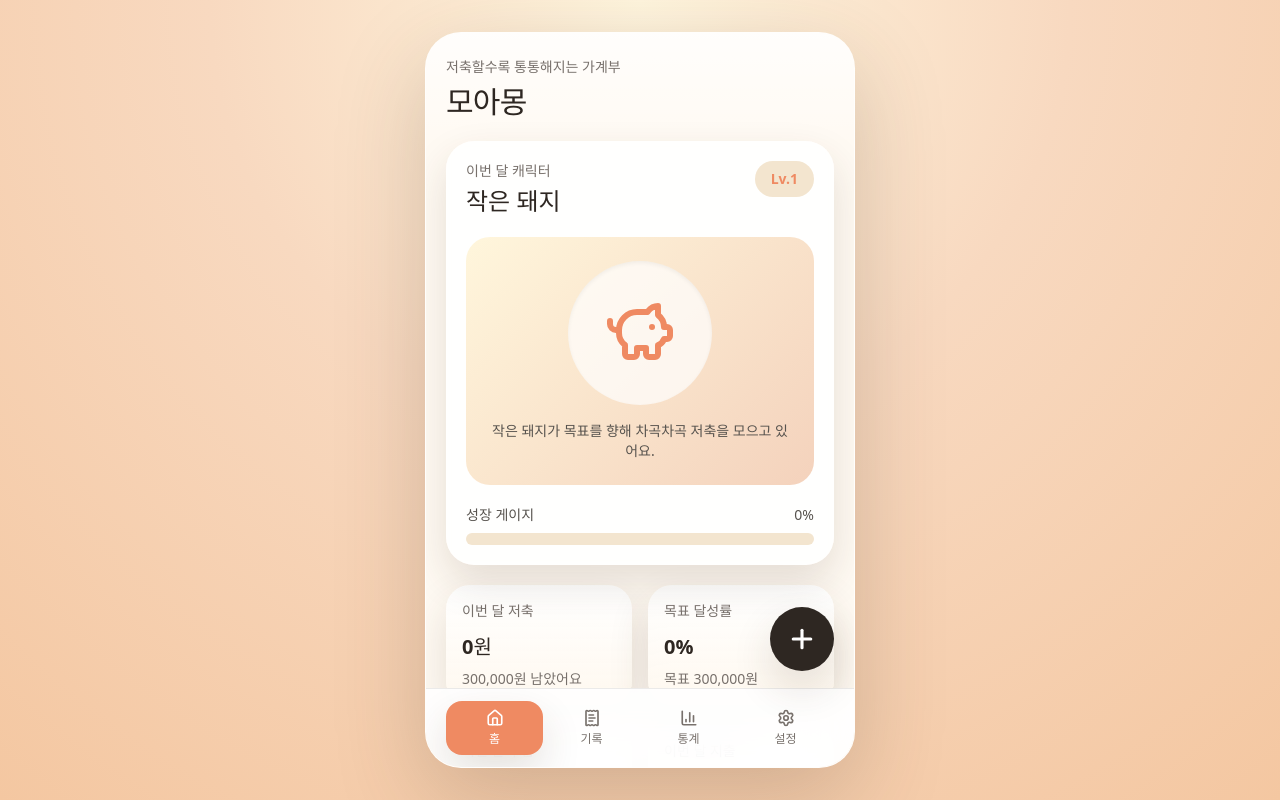
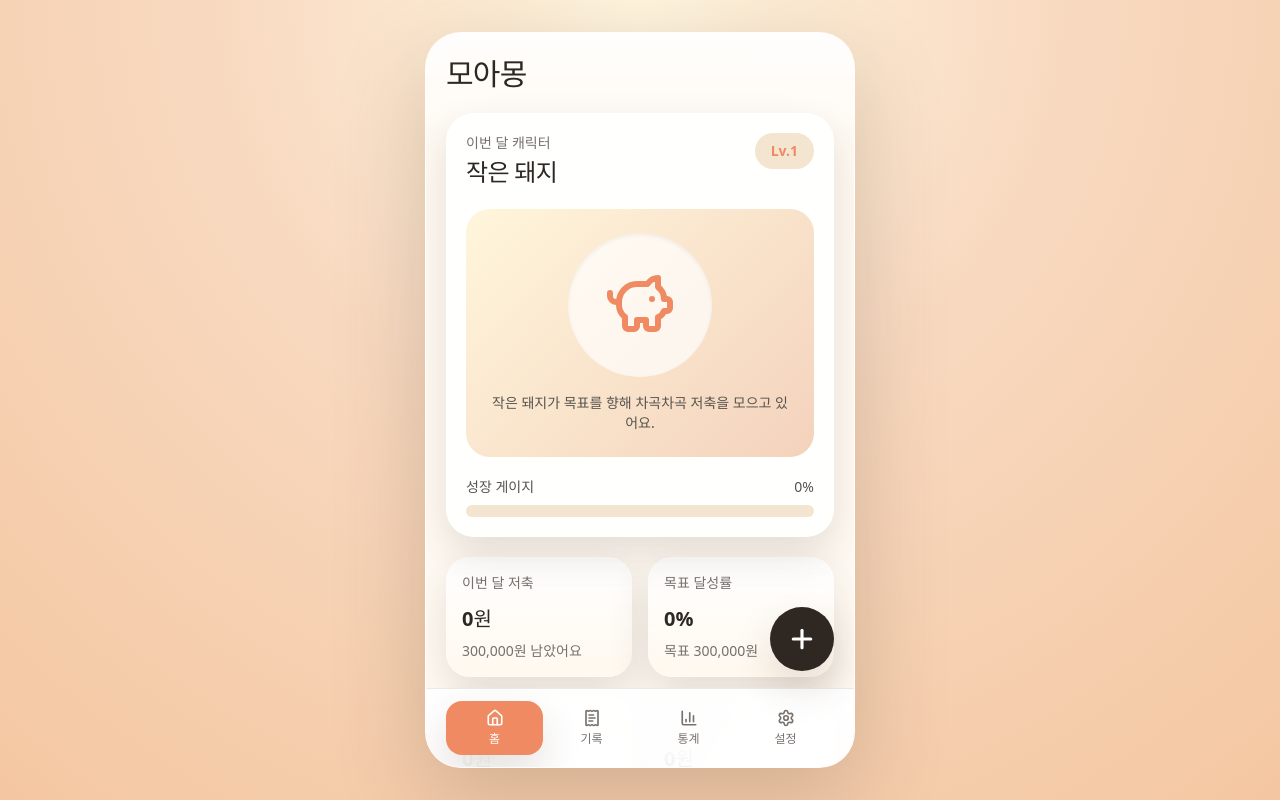
Before and after one commit to moamong/frontend, a React (Vite) app: page /home in a window 1280 px wide. Built offline with nearby package versions, Linux system fonts and the light colour scheme; a web font is replaced by a local one.

Commit message:
feat: 페이지 헤더를 정리하고 캐릭터 단계 타이포를 통일

```diff
--- a/src/pages/HomePage.tsx
+++ b/src/pages/HomePage.tsx
@@ -57,7 +57,6 @@ export function HomePage() {
     <>
       <section className="space-y-5">
         <header className="space-y-2 text-left">
-          <p className="text-sm font-medium text-stone-500">저축할수록 통통해지는 가계부</p>
           <h1 className="font-['GeekbleMalrangiche'] text-3xl tracking-tight">모아몽</h1>
         </header>
 
@@ -65,7 +64,9 @@ export function HomePage() {
           <div className="flex items-start justify-between gap-4">
             <div>
               <p className="text-sm text-stone-500">이번 달 캐릭터</p>
-              <h2 className="mt-1 text-2xl font-bold">{growth.title}</h2>
+              <h2 className="mt-1 font-['GeekbleMalrangiche'] text-2xl tracking-tight">
+                {growth.title}
+              </h2>
             </div>
             <div className="rounded-full bg-sand px-4 py-2 text-sm font-semibold text-coral">
               Lv.{growth.level}
--- a/src/pages/RecordsPage.tsx
+++ b/src/pages/RecordsPage.tsx
@@ -44,7 +44,6 @@ export function RecordsPage() {
     <>
       <section className="space-y-5">
         <header className="space-y-2">
-          <p className="text-sm font-medium text-stone-600">기간별로 보는 전체 기록</p>
           <h1 className="font-['GeekbleMalrangiche'] text-3xl tracking-tight">기록</h1>
         </header>
 
--- a/src/pages/SettingsPage.tsx
+++ b/src/pages/SettingsPage.tsx
@@ -60,7 +60,6 @@ export function SettingsPage() {
   return (
     <section className="space-y-5">
       <header className="space-y-2">
-        <p className="text-sm font-medium text-stone-600">기본값 관리</p>
         <h1 className="font-['GeekbleMalrangiche'] text-3xl tracking-tight">설정</h1>
       </header>
 
--- a/src/pages/StatisticsPage.tsx
+++ b/src/pages/StatisticsPage.tsx
@@ -63,7 +63,6 @@ export function StatisticsPage() {
   return (
     <section className="space-y-5">
       <header className="space-y-2">
-        <p className="text-sm font-medium text-stone-600">기록 흐름을 한눈에 보기</p>
         <h1 className="font-['GeekbleMalrangiche'] text-3xl tracking-tight">통계</h1>
       </header>
 
```
